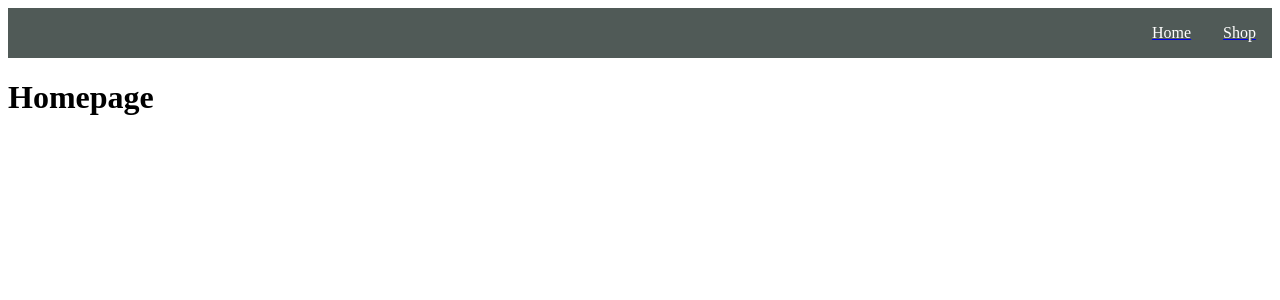
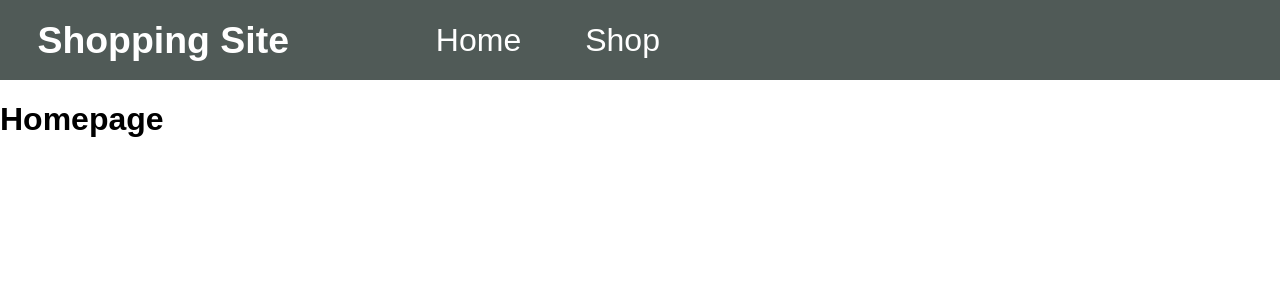
Before and after one commit to ZandBraxton/shopping-cart, a React (Create React App) app: page / in a window 1280 px wide. Shown: the top 300 px of the page. Built offline with nearby package versions, Linux system fonts and the light colour scheme.

Commit message:
Making nav, added links and routing foundation

```diff
--- a/src/App.js
+++ b/src/App.js
@@ -2,6 +2,7 @@ import { Navbar } from "./Components/nav"
 import { Homepage } from "./Components/home"
 import { Shoppage } from "./Components/shop"
 import { BrowserRouter as Router, Switch, Route } from "react-router-dom"
+import './styles/global.css'
 
 const App = () => {
 
--- a/src/Components/nav.js
+++ b/src/Components/nav.js
@@ -4,14 +4,14 @@ import { Link } from 'react-router-dom'
 export const Navbar = () => {
 
 
-
     return(
         <nav className="nav-bar">
+            <h3>Shopping Site</h3>
             <ul className="nav-links">
-                <Link to="/">
+                <Link className="link-line" to="/">
                     <li>Home</li>
                 </Link>
-                <Link to="/shop">
+                <Link className="link-line" to="/shop">
                     <li>Shop</li>
                 </Link>
             </ul>
--- /dev/null
+++ b/src/styles/global.css
@@ -0,0 +1,13 @@
+body {
+    margin: 0;
+}
+
+html {
+    font-family: sans-serif;
+    box-sizing: border-box;
+}
+
+*, *::before, *::after {
+    box-sizing: inherit;
+    /* outline: 1px solid red; */
+}
--- a/src/styles/nav.css
+++ b/src/styles/nav.css
@@ -1,10 +1,21 @@
+.nav-bar {
+    display: flex;
+    height: 10vh;
+    align-items: center;
+    font-size: 2rem;
+    background-color: rgb(80, 90, 87);
+    color: white;
+}
+
+.nav-bar h3 {
+    margin-left: 1em;
+    margin-right: 2em;
+}
+
+
 .nav-links {
     display: flex;
     flex-flow: row;
-    justify-content: flex-end;
-    list-style: none;
-    margin: 0;
-    background-color: rgb(80, 90, 87);
 }
 
 .nav-links li {
@@ -13,3 +24,7 @@
     color: white;
     padding: 1em;
 }
+
+.link-line {
+    text-decoration: none;
+}
```
